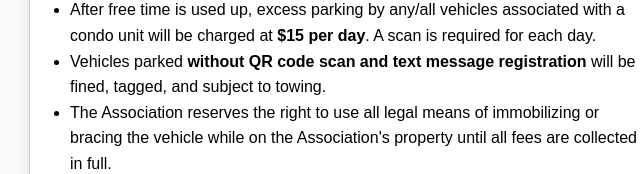
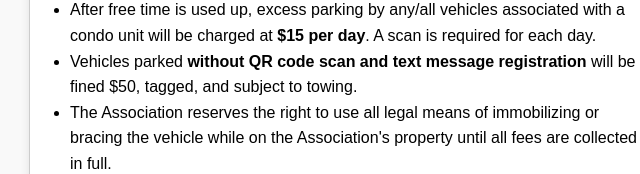
Before and after one commit to WGowners/V-Parking535703, a plain HTML site: page index.html in a window 1280 px wide. Shown: the part 388-562 px from the top of the page, 290-930 px from the left. Drawn offline with Linux system fonts and the light colour scheme.

Commit message:
Update index.html

```diff
--- a/index.html
+++ b/index.html
@@ -87,7 +87,7 @@
             <li>Overstay parking (no scan within 20 min grace period) will be charged <strong>$30</strong>, and the vehicle will be subject to towing.</li>
             <li><strong>Each home receives 8 x 24-hour shared free parking credits per calendar month.</strong> Credits are not transferable to the next month or to a different unit.</li>
             <li>After free time is used up, excess parking by any/all vehicles associated with a condo unit will be charged at <strong>$15 per day</strong>. A scan is required for each day.</li>
-            <li>Vehicles parked <strong>without QR code scan and text message registration</strong> will be fined, tagged, and subject to towing.</li>
+            <li>Vehicles parked <strong>without QR code scan and text message registration</strong> will be fined $50, tagged, and subject to towing.</li>
             <li>The Association reserves the right to use all legal means of immobilizing or bracing the vehicle while on the Association's property until all fees are collected in full.</li>
             <li>Vehicle operators must agree to all rules above and <strong>register their vehicle via the button below</strong> by sending a text message with the required information.</li>
             <li>If you do not agree or fail to send the required registration text, you must remove your vehicle or it will be removed at the owner's expense.</li>
```
